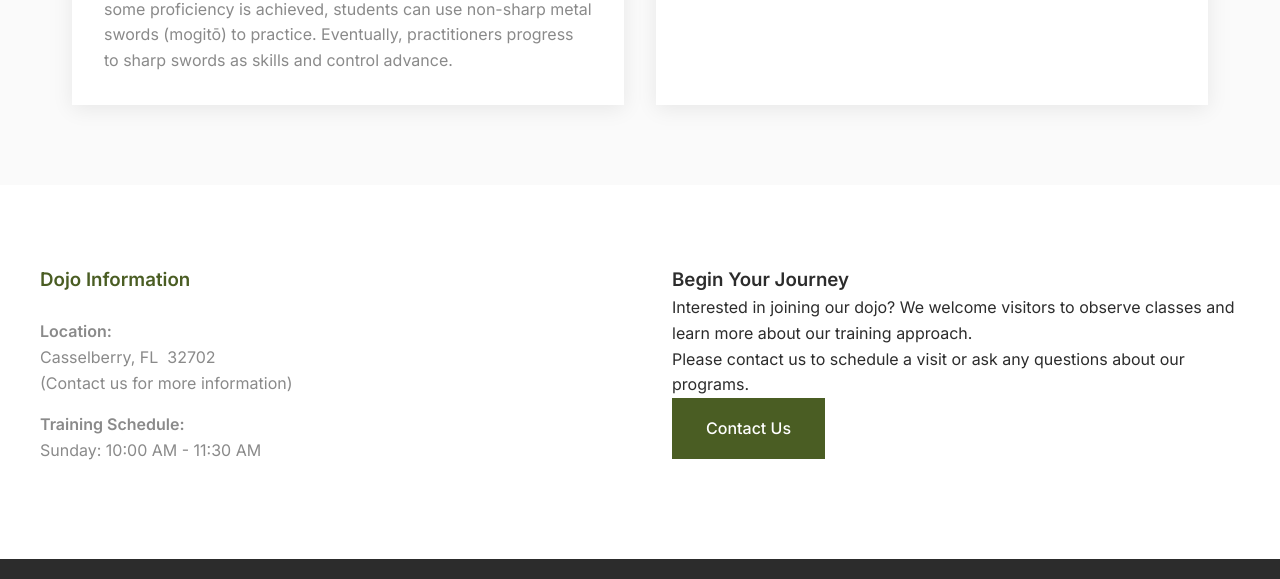
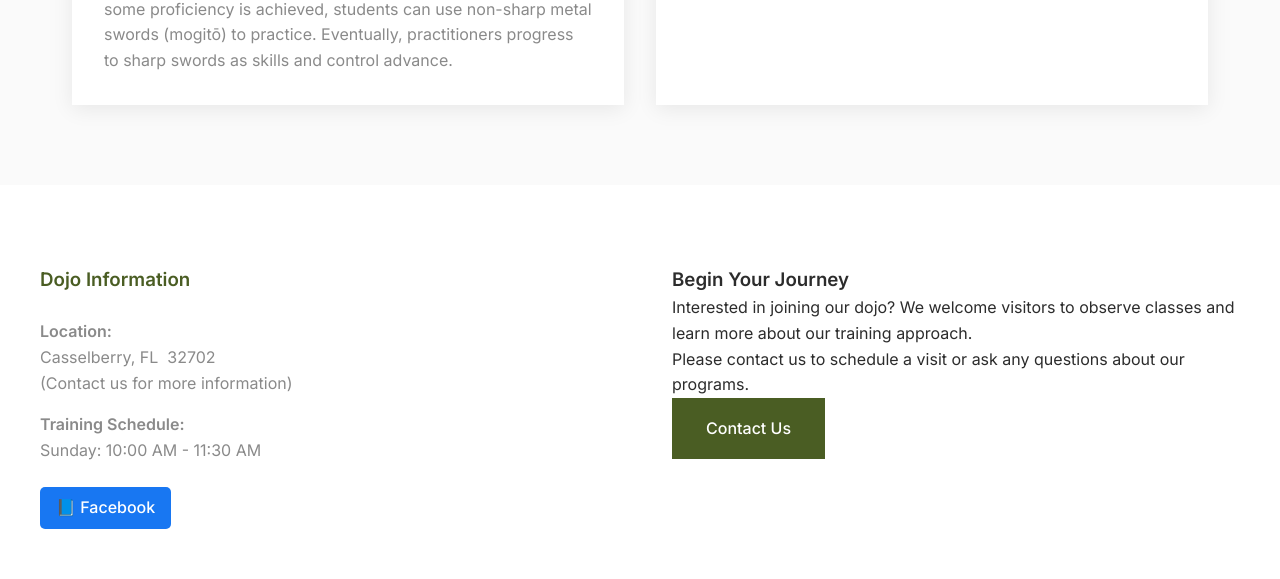
Before and after one commit to InazumaGiri/seikokan-toyamaryu, a plain HTML site: page index.html in a window 1280 px wide. Shown: the part 3281-3860 px from the top of the page. Drawn offline with Linux system fonts and the light colour scheme.

Commit message:
Add secure Facebook social media link to Contact section
- Added styled Facebook link in Contact panel with proper security attributes
- Implemented noopener, noreferrer, nofollow for external link security
- Added CSS styling for social media links with hover effects
- Updated structured data to include Facebook page for SEO
- Facebook link opens in new tab for better user experience
- Maintains website security while enabling social media connection

Features:
- Secure external link handling (target=_blank with proper rel attributes)
- Professional Facebook button styling matching site theme
- SEO benefits through structured data inclusion
- Accessible with proper title attribute

```diff
--- a/index.html
+++ b/index.html
@@ -85,7 +85,9 @@
             "name": "Toyama-ryu Training Programs",
             "description": "Traditional Japanese swordsmanship training including Kihon, Kata, Tameshigiri, and Kumitachi"
         },
-        "sameAs": []
+        "sameAs": [
+            "https://www.facebook.com/seikokan.toyamaryu"
+        ]
     }
     </script>
     <style>
@@ -692,6 +694,33 @@
             color: var(--silver-gray);
         }
 
+        /* Social media links */
+        .social-links {
+            margin-top: 1.5rem;
+        }
+
+        .social-link {
+            display: inline-block;
+            padding: 0.5rem 1rem;
+            background: #1877f2;
+            color: var(--paper-white);
+            text-decoration: none;
+            border-radius: 5px;
+            font-weight: 500;
+            transition: all 0.3s ease;
+            margin-right: 1rem;
+        }
+
+        .social-link:hover {
+            background: #166fe5;
+            transform: translateY(-2px);
+            box-shadow: 0 4px 15px rgba(24, 119, 242, 0.3);
+        }
+
+        .social-link:visited {
+            color: var(--paper-white);
+        }
+
         /* Footer */
         footer {
             background: var(--sumi-black);
@@ -1037,6 +1066,16 @@
                 <p><strong>Training Schedule:</strong><br>
                 Sunday: 10:00 AM - 11:30 AM</p>
 
+                <div class="social-links">
+                    <a href="https://www.facebook.com/seikokan.toyamaryu"
+                       class="social-link"
+                       target="_blank"
+                       rel="noopener noreferrer nofollow"
+                       title="Visit our Facebook page">
+                        📘 Facebook
+                    </a>
+                </div>
+
             </div>
             <div class="fade-in">
                 <h3>Begin Your Journey</h3>
```
